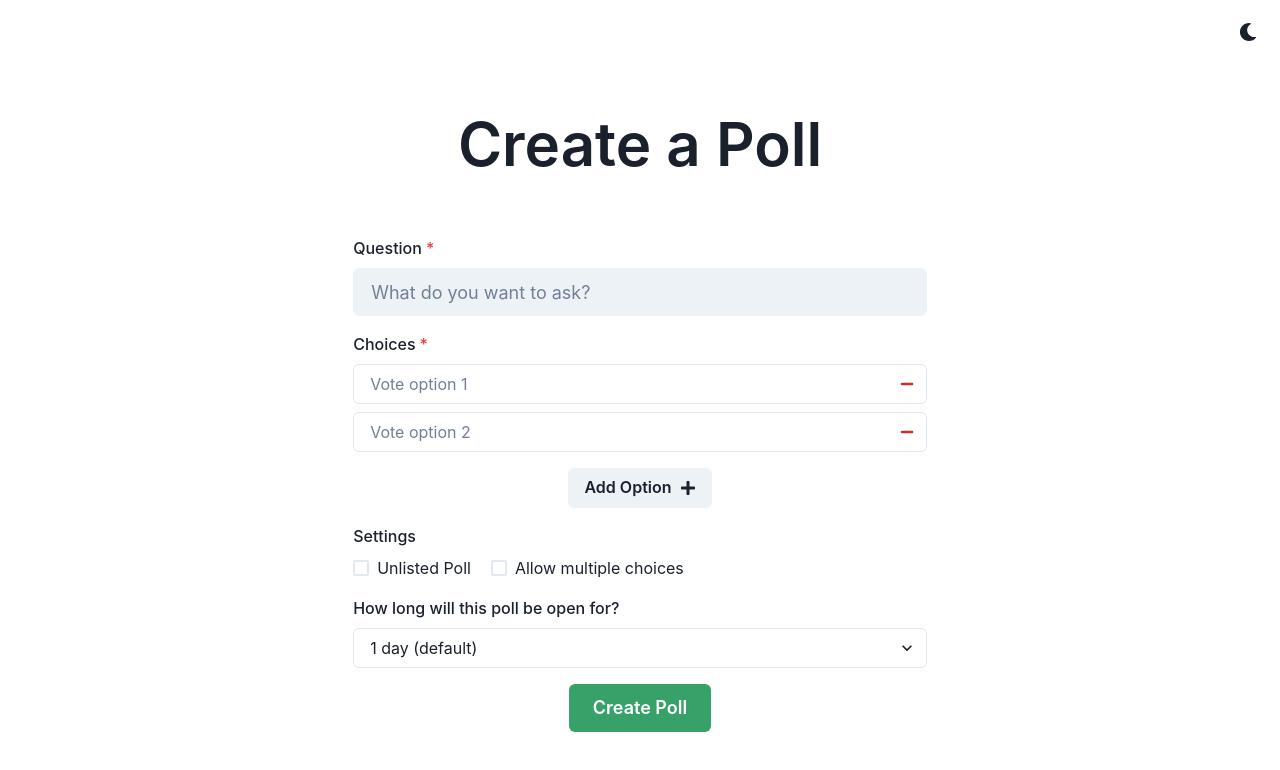
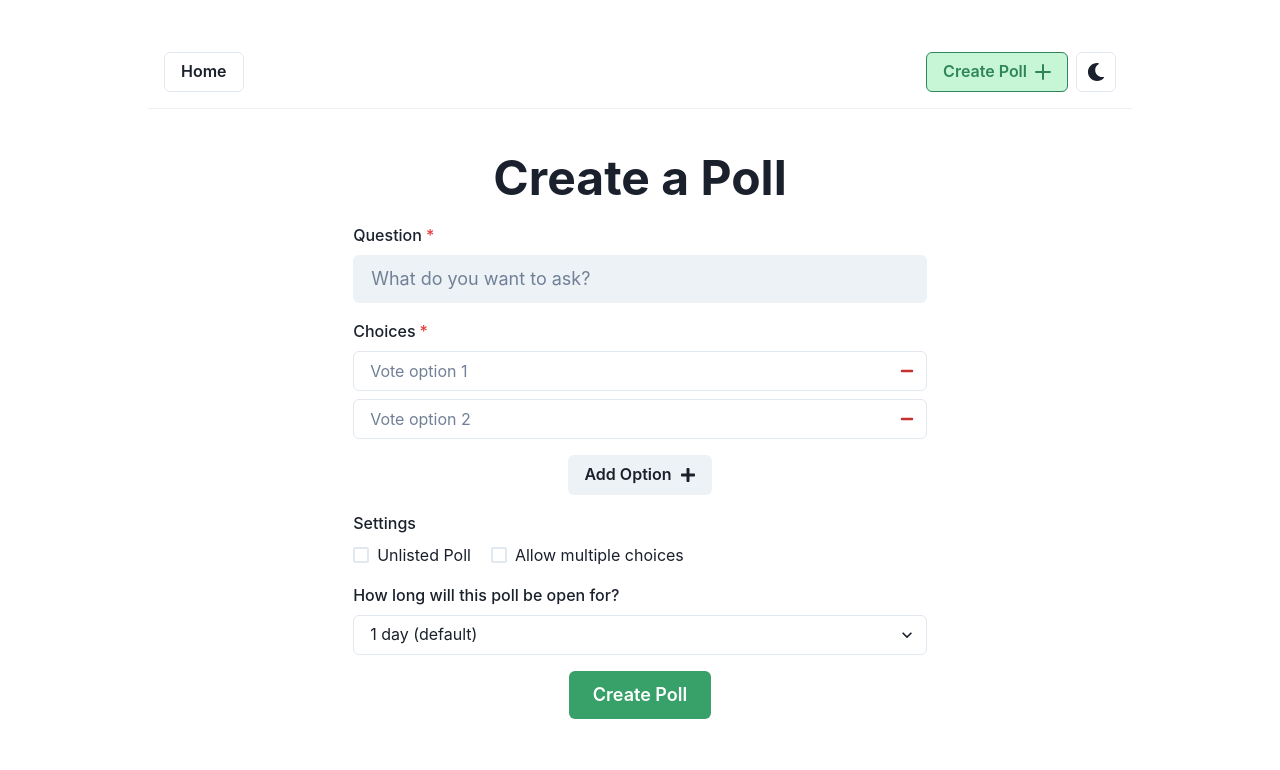
Before and after one commit to Curetix/supabase-polls, a React app: page /create in a window 1280 px wide. Shown: the top 770 px of the page. Built offline with nearby package versions, Linux system fonts and the light colour scheme; the HTML template or start-up script is replaced by a standard one.

Commit message:
Add navbar, transitions and other layout changes

```diff
--- a/src/App.tsx
+++ b/src/App.tsx
@@ -1,7 +1,7 @@
 import React from 'react';
 import { BrowserRouter, Route, Routes } from 'react-router-dom';
-import { Grid } from '@chakra-ui/react';
-import ColorModeSwitcher from './components/ColorModeSwitcher';
+import { Box, Container, Divider } from '@chakra-ui/react';
+import Navbar from './components/Navbar';
 import Home from './routes/Home';
 import CreatePoll from './routes/CreatePoll';
 import PollVote from './routes/Poll';
@@ -9,17 +9,20 @@ import NotFound from './components/NotFound';
 
 function App() {
   return (
-    <Grid minH="100vh" p={3}>
-      <ColorModeSwitcher justifySelf="flex-end" />
     <BrowserRouter>
+      <Container maxWidth="container.lg" p={5}>
+        <Navbar />
+        <Divider />
+        <Box paddingTop={10}>
           <Routes>
             <Route path="/" element={<Home />} />
             <Route path="/create" element={<CreatePoll />} />
             <Route path="/:pollId" element={<PollVote />} />
             <Route path="*" element={<NotFound />} />
           </Routes>
+        </Box>
+      </Container>
     </BrowserRouter>
-    </Grid>
   );
 }
 
--- a/src/components/ColorModeSwitcher.tsx
+++ b/src/components/ColorModeSwitcher.tsx
@@ -16,7 +16,7 @@ export default function ColorModeSwitcher(props: Omit<IconButtonProps, 'aria-lab
     <IconButton
       {...props}
       aria-label={`Switch to ${text} mode`}
-      variant="ghost"
+      variant="outline"
       color="current"
       marginLeft="2"
       onClick={toggleColorMode}
--- /dev/null
+++ b/src/components/Navbar.tsx
@@ -0,0 +1,40 @@
+import { useLocation, useNavigate } from 'react-router-dom';
+import {
+  Flex,
+  Button,
+  Spacer,
+} from '@chakra-ui/react';
+import { AddIcon } from '@chakra-ui/icons';
+import ColorModeSwitcher from './ColorModeSwitcher';
+
+export default function withAction() {
+  const navigate = useNavigate();
+  const location = useLocation();
+  console.log(location);
+  return (
+    <Flex
+      p={4}
+      paddingTop={8}
+      as="nav"
+    >
+      <Button
+        isActive={location.pathname === '/'}
+        variant="outline"
+        onClick={() => navigate('/')}
+      >
+        Home
+      </Button>
+      <Spacer />
+      <Button
+        isActive={location.pathname === '/create'}
+        rightIcon={<AddIcon />}
+        variant="outline"
+        colorScheme="green"
+        onClick={() => navigate('/create')}
+      >
+        Create Poll
+      </Button>
+      <ColorModeSwitcher />
+    </Flex>
+  );
+}
--- a/src/components/PollCreationForm.tsx
+++ b/src/components/PollCreationForm.tsx
@@ -106,15 +106,9 @@ export default function PollCreationForm() {
   }
 
   return (
-    <form onSubmit={handleSubmit(createPoll)} noValidate>
+    <form style={{ width: '100%' }} onSubmit={handleSubmit(createPoll)} noValidate>
       <VStack spacing={4}>
-        <Heading
-          fontWeight={600}
-          fontSize={{ base: '3xl', sm: '4xl', md: '6xl' }}
-          mb={10}
-        >
-          Create a Poll
-        </Heading>
+        <Heading fontSize={{ base: '3xl', sm: '4xl', md: '5xl' }}>Create a Poll</Heading>
 
         <FormControl isRequired isInvalid={errors.title !== undefined}>
           <FormLabel>Question</FormLabel>
@@ -152,7 +146,7 @@ export default function PollCreationForm() {
             ))}
           </VStack>
           {errors.options && (
-            <FormErrorMessage>At least one of the choices is invalid.</FormErrorMessage>
+          <FormErrorMessage>At least one of the choices is invalid.</FormErrorMessage>
           )}
         </FormControl>
 
--- a/src/components/PollResults.tsx
+++ b/src/components/PollResults.tsx
@@ -1,12 +1,13 @@
 import React, { useEffect, useState } from 'react';
 import {
   useToast,
+  useColorModeValue,
   Container,
   Spinner,
   Box,
   Center,
   Heading,
-  HStack, useColorModeValue,
+  HStack,
 } from '@chakra-ui/react';
 import { RealtimeChannel } from '@supabase/supabase-js';
 import { Theme as NivoThemeConfig } from '@nivo/core';
@@ -141,7 +142,6 @@ export default function PollResults({ poll }: Props) {
     <Box width={600} height={600}>
       <Center>
         <HStack>
-
           <Heading size="lg">Results</Heading>
           <Box paddingTop={1}>
             {subscription !== null && !closed && (
--- a/src/components/PollVoteForm.tsx
+++ b/src/components/PollVoteForm.tsx
@@ -8,6 +8,7 @@ import {
   VStack,
   CheckboxGroup,
   Checkbox,
+  Heading,
 } from '@chakra-ui/react';
 import supabase from '../lib/supabase';
 import { CastVoteResponse, Poll } from '../lib/database.types';
@@ -71,6 +72,7 @@ export default function PollVoteForm({ poll, voteCb }: Props) {
 
   return (
     <VStack spacing={5}>
+      <Heading size="lg">Cast your Vote</Heading>
       {poll.allow_multiple_answers ? (
         <CheckboxGroup onChange={setSelectedOptions}>
           <Stack>
--- a/src/routes/CreatePoll.tsx
+++ b/src/routes/CreatePoll.tsx
@@ -1,11 +1,13 @@
 import React from 'react';
-import { Container } from '@chakra-ui/react';
+import { Container, ScaleFade } from '@chakra-ui/react';
 import PollCreationForm from '../components/PollCreationForm';
 
 export default function CreatePoll() {
   return (
-    <Container>
-      <PollCreationForm />
-    </Container>
+    <ScaleFade initialScale={0.9} in>
+      <Container centerContent>
+        <PollCreationForm />
+      </Container>
+    </ScaleFade>
   );
 }
--- a/src/routes/Home.tsx
+++ b/src/routes/Home.tsx
@@ -1,14 +1,13 @@
 import React, { useEffect, useState } from 'react';
 import { useNavigate } from 'react-router-dom';
 import {
+  useToast,
   VStack,
   Alert,
   Spinner,
-  useToast,
   Heading,
   Button,
-  Divider,
-  Container,
+  ScaleFade,
 } from '@chakra-ui/react';
 import { FaChevronRight } from 'react-icons/all';
 import supabase from '../lib/supabase';
@@ -52,9 +51,9 @@ export default function Home() {
   }, []);
 
   return (
-    <Container>
+    <ScaleFade initialScale={0.9} in>
       <VStack spacing={10}>
-        <Heading fontSize={{ base: '3xl' }}>Latest Polls</Heading>
+        <Heading fontSize={{ base: '3xl', sm: '4xl', lg: '5xl' }}>Latest Polls</Heading>
 
         { isLoading && <Spinner size="xl" /> }
         { polls !== null && polls.length > 0 && !isLoading && (
@@ -80,16 +79,14 @@ export default function Home() {
         <Alert status="error">Oops, could not load latest polls.</Alert>
         )}
 
-        <Divider />
-
         <Button
           size="lg"
           colorScheme="green"
           onClick={() => navigate('/create')}
         >
-          Create a Poll
+          Create your own Poll
         </Button>
       </VStack>
-    </Container>
+    </ScaleFade>
   );
 }
--- a/src/routes/Poll.tsx
+++ b/src/routes/Poll.tsx
@@ -11,7 +11,7 @@ import {
   Flex,
   Box,
   Spacer,
-  Center,
+  Center, useColorModeValue,
 } from '@chakra-ui/react';
 import supabase from '../lib/supabase';
 import { Poll } from '../lib/database.types';
@@ -79,12 +79,11 @@ export default function Vote() {
 
     return (
       <ScaleFade initialScale={0.9} in={!isLoading}>
-        <Container maxW="container.lg">
         <Center>
-            <Heading paddingBottom={10} fontSize={{ base: '3xl', sm: '4xl', md: '6xl' }}>{poll.title}</Heading>
+          <Heading paddingBottom={10} fontSize={{ base: '3xl', sm: '4xl', md: '5xl' }}>{poll.title}</Heading>
         </Center>
 
-          <Flex maxWidth="container.lg" alignItems="center">
+        <Flex alignItems="center">
           <Box p={5}>
             {voted && (
             <Alert status="warning" variant="solid">
@@ -105,11 +104,15 @@ export default function Vote() {
             )}
           </Box>
           <Spacer />
-            <Box borderWidth="1px" borderRadius="lg" p={3}>
+          <Box
+            p={3}
+            boxShadow="2xl"
+            rounded="md"
+            bg={useColorModeValue('white', 'gray.800')}
+          >
             <PollResults poll={poll} />
           </Box>
         </Flex>
-        </Container>
       </ScaleFade>
     );
   }
```
Lines whose indentation alone changed are shown as unchanged.
